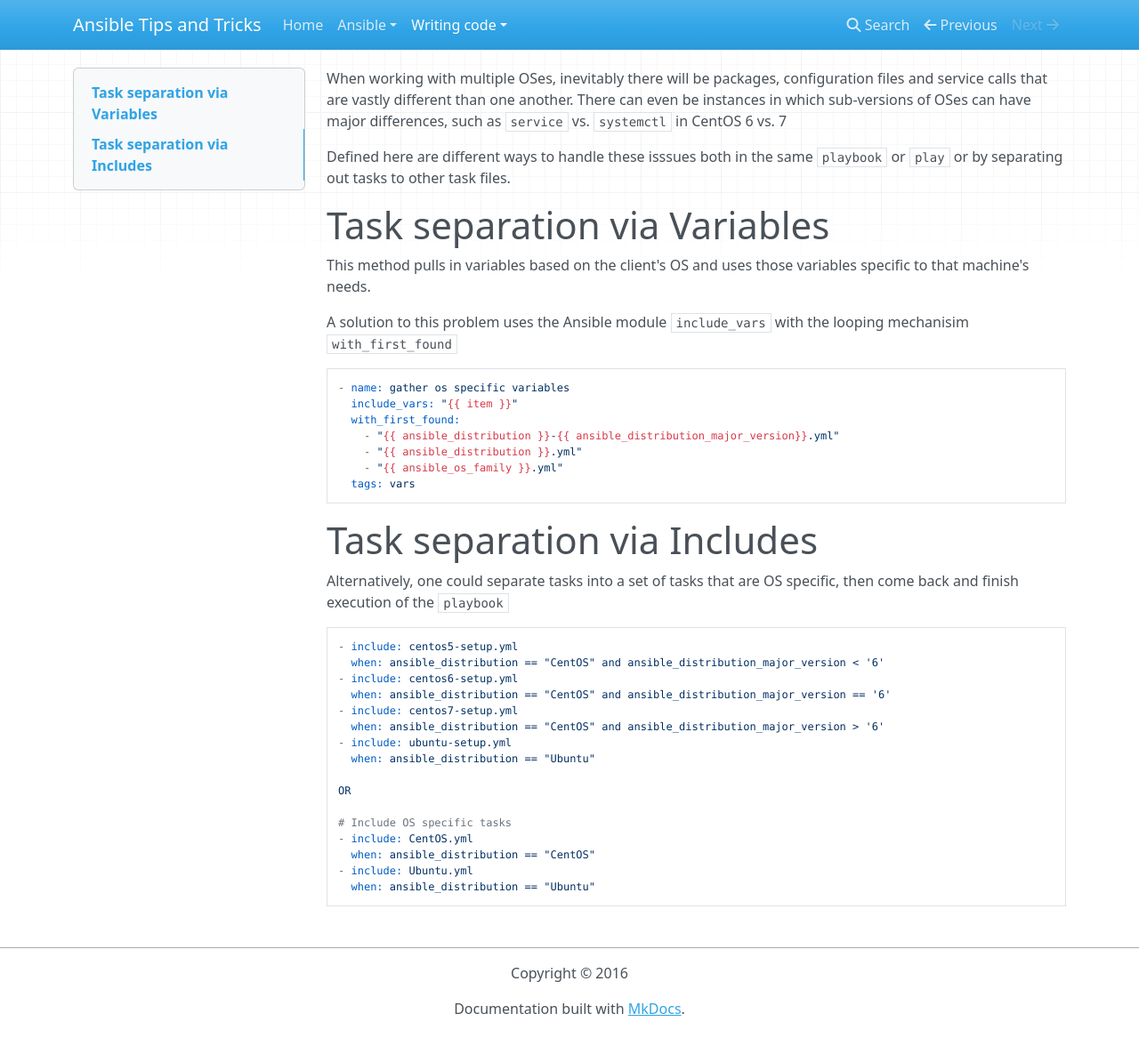
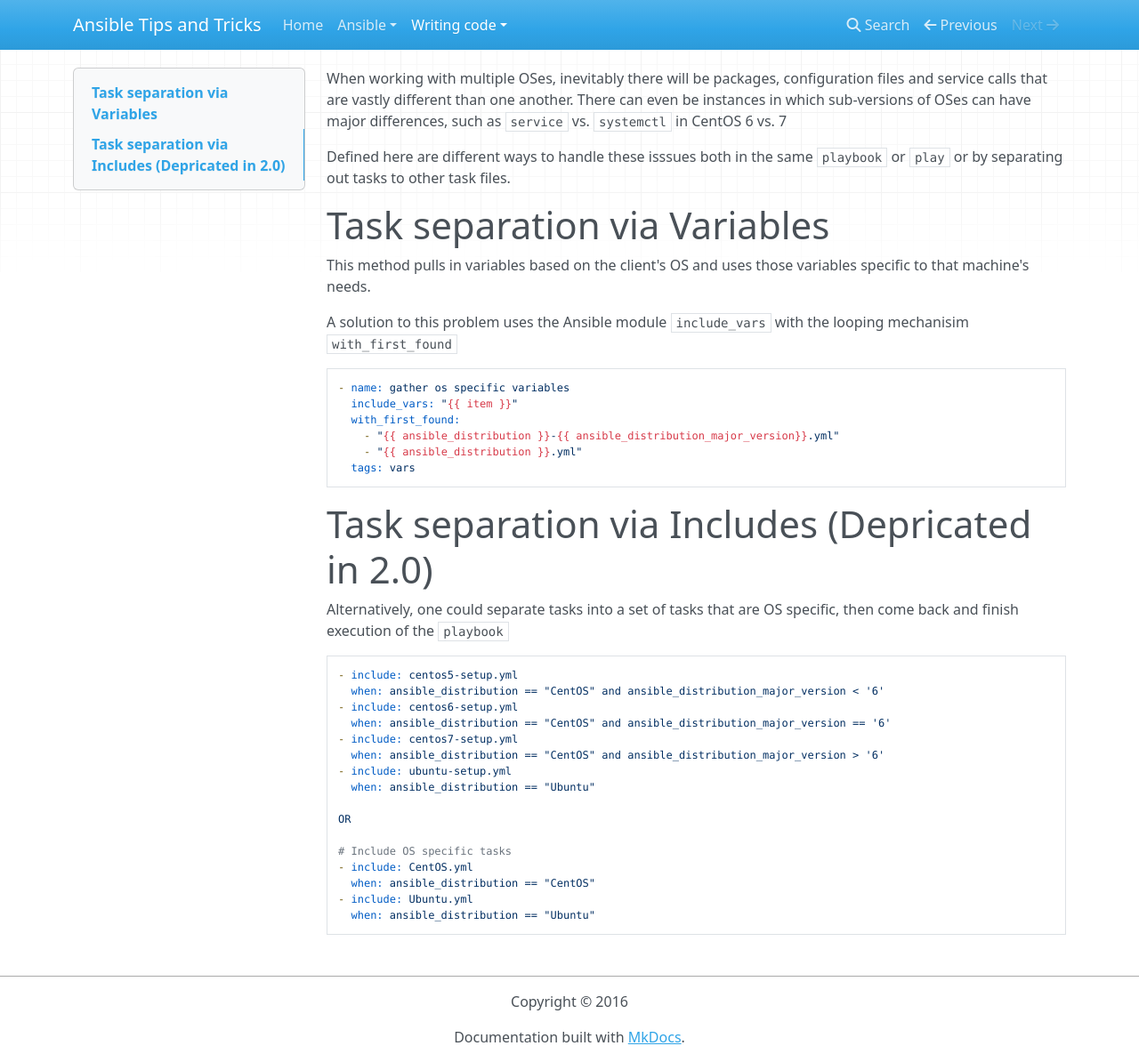
Before and after one commit to nfaction/ansible-tips-and-tricks, an MkDocs documentation site: the page built from docs/os-dependent-tasks/variables.md, in a window 1280 px wide and 1194 px high. Shown: the whole window at 89% size. Built offline with MkDocs 1.6.1, drawn with Linux system fonts in a browser that asks for light colours; nearby versions of some CDN libraries; old or Windows-style settings are respelled for this version of MkDocs.

````diff
--- a/docs/os-dependent-tasks/variables.md
+++ b/docs/os-dependent-tasks/variables.md
@@ -14,11 +14,10 @@ A solution to this problem uses the Ansible module `include_vars` with the loopi
   with_first_found:
     - "{{ ansible_distribution }}-{{ ansible_distribution_major_version}}.yml"
     - "{{ ansible_distribution }}.yml"
-    - "{{ ansible_os_family }}.yml"
   tags: vars
 ```
 
-# Task separation via Includes
+# Task separation via Includes (Depricated in 2.0)
 
 Alternatively, one could separate tasks into a set of tasks that are OS specific, then come back and finish execution of the `playbook`
 
````
Also changed, not shown: docs/os-dependent-tasks/installing_packages.md (added, +44 -0 lines).
